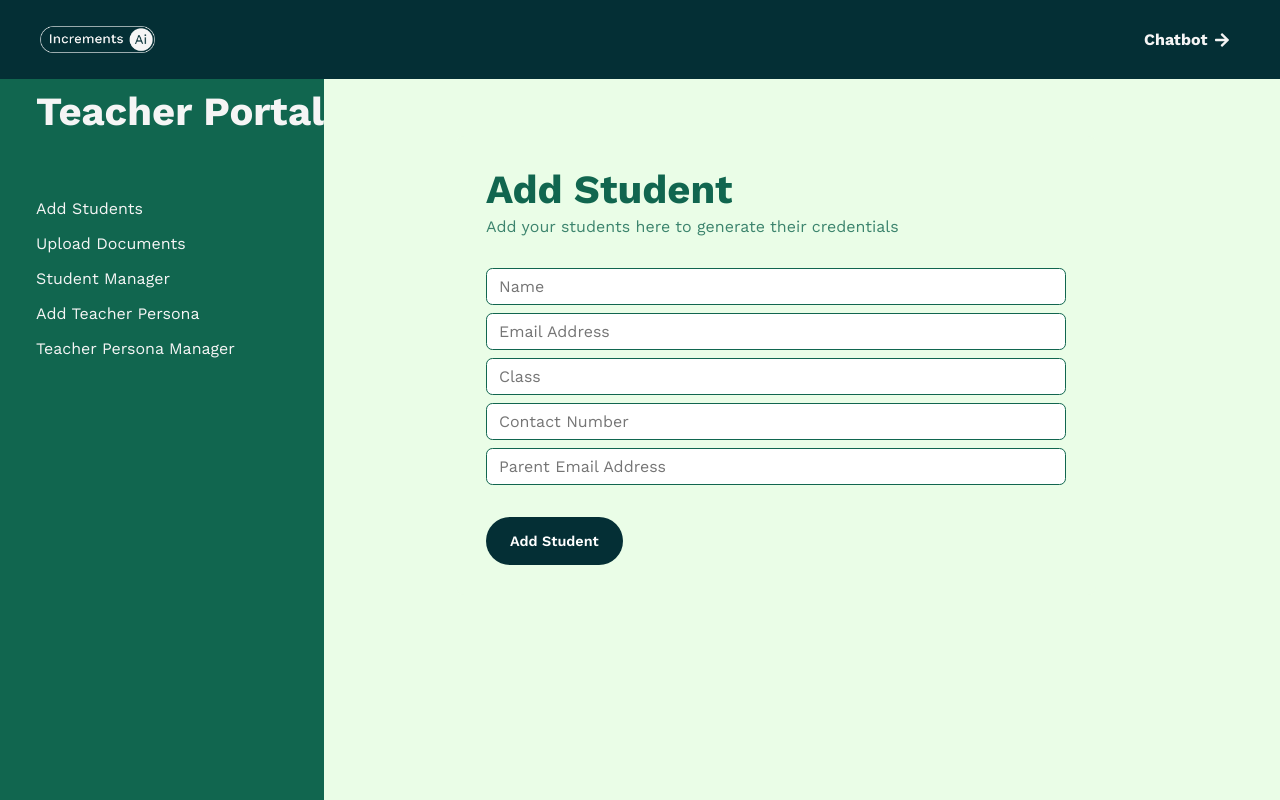
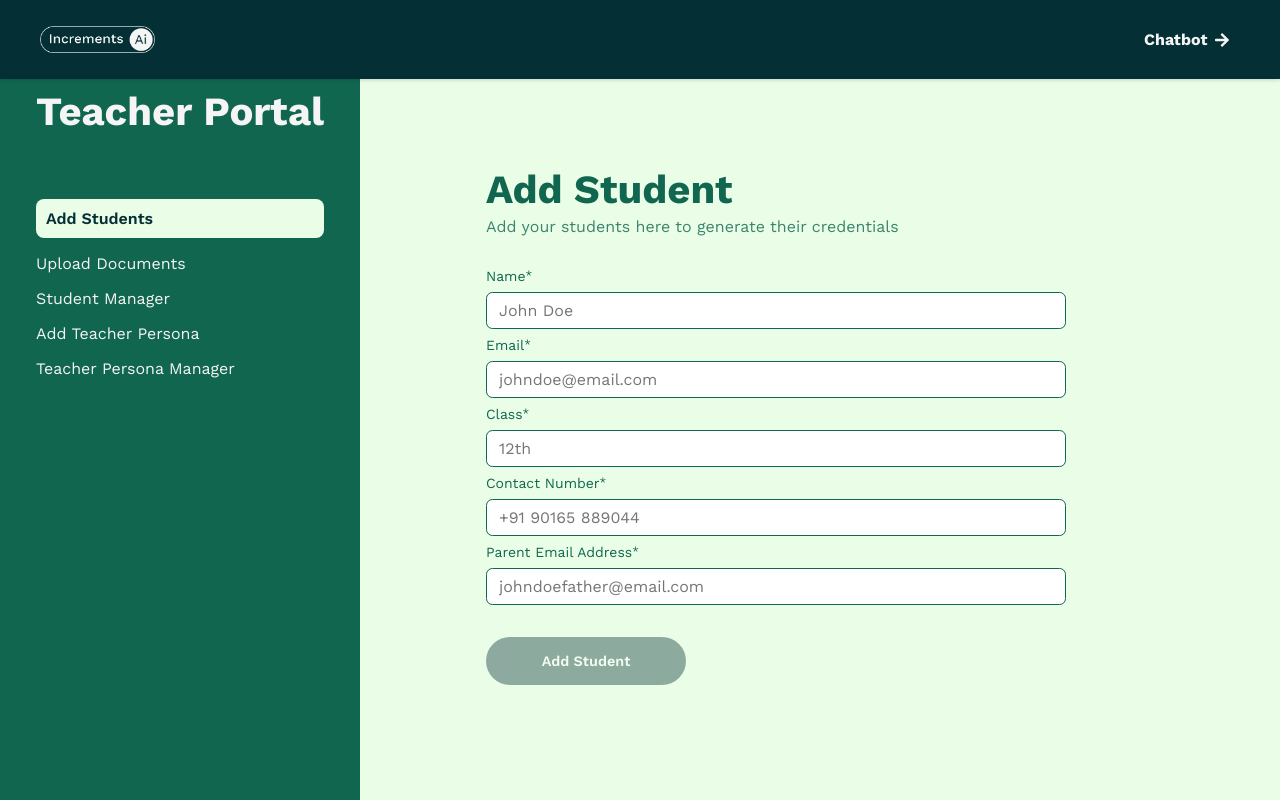
Before and after one commit to NotJanmejay/increments-ai, a React (Vite) app in the folder client/: page /teacher in a window 1280 px wide. Built offline with nearby package versions, Linux system fonts and the light colour scheme; no server answers.

Commit message:
feat: Made final UI changes to the website

```diff
--- a/client/src/components/TeacherPersonaManager.tsx
+++ b/client/src/components/TeacherPersonaManager.tsx
@@ -1,4 +1,4 @@
-import React, { useEffect, useState } from "react";
+import { useEffect, useState } from "react";
 import axios from "axios";
 import {
   Dialog,
@@ -48,7 +48,7 @@ function PersonaCard({
   );
 }
 
-const TeacherPersonaManager: React.FC = () => {
+const TeacherPersonaManager = () => {
   const [personas, setPersonas] = useState<TeacherPersona[]>([]);
   const [loading, setLoading] = useState<boolean>(true);
   const [error, setError] = useState<string | null>(null);
@@ -154,7 +154,7 @@ const TeacherPersonaManager: React.FC = () => {
   if (error) return <div>{error}</div>;
 
   return (
-    <div className="option-container">
+    <div className={`option-container`}>
       <div className="title">Manage Teacher Persona</div>
       <p>Manage all the added teacher personas here</p>
       <div className="teacher-persona-container">
--- a/client/src/components/addStudent.tsx
+++ b/client/src/components/addStudent.tsx
@@ -5,7 +5,7 @@ function AddStudentComponent({ setStudents }: { setStudents: any }) {
   const [studentData, setStudentData] = React.useState({
     name: "",
     email: "",
-    standard: "", // Changed from 'class' to 'standard'
+    standard: "",
     contact: "",
     parentEmail: "",
   });
@@ -24,7 +24,7 @@ function AddStudentComponent({ setStudents }: { setStudents: any }) {
       JSON.stringify({
         name: studentData.name,
         email: studentData.email,
-        standard: studentData.standard, // Ensure consistency here
+        standard: studentData.standard,
         contact_number: studentData.contact,
         parent_email: studentData.parentEmail,
       })
@@ -37,7 +37,7 @@ function AddStudentComponent({ setStudents }: { setStudents: any }) {
       body: JSON.stringify({
         name: studentData.name,
         email: studentData.email,
-        standard: studentData.standard, // Ensure consistency here
+        standard: studentData.standard,
         contact_number: studentData.contact,
         parent_email: studentData.parentEmail,
       }),
@@ -53,55 +53,84 @@ function AddStudentComponent({ setStudents }: { setStudents: any }) {
     setStudentData({
       name: "",
       email: "",
-      standard: "", // Changed from 'class' to 'standard'
+      standard: "",
       contact: "",
       parentEmail: "",
     });
   };
 
+  const isDisabled = !(
+    studentData.name &&
+    studentData.email &&
+    studentData.standard &&
+    studentData.contact &&
+    studentData.parentEmail
+  );
+
   return (
-    <div className="option-container">
+    <div className={`option-container`}>
       <div className="title">Add Student</div>
       <p>Add your students here to generate their credentials</p>
       <div id="input-fields">
+        <label htmlFor="">
+          Name <sup>*</sup>
+        </label>
         <input
           type="text"
           name="name"
-          placeholder="Name"
+          placeholder="John Doe"
           value={studentData.name}
           onChange={handleChange}
         />
+        <label htmlFor="">
+          Email <sup>*</sup>
+        </label>
         <input
           type="email"
           name="email"
-          placeholder="Email Address"
+          placeholder="johndoe@email.com"
           value={studentData.email}
           onChange={handleChange}
         />
+        <label htmlFor="">
+          Class <sup>*</sup>
+        </label>
         <input
           type="text"
-          name="standard" // Updated name here
-          placeholder="Class"
-          value={studentData.standard} // Updated here
+          name="standard"
+          placeholder="12th"
+          value={studentData.standard}
           onChange={handleChange}
         />
+        <label htmlFor="">
+          Contact Number<sup>*</sup>
+        </label>
         <input
           type="tel"
           name="contact"
-          placeholder="Contact Number"
+          placeholder="+91 90165 889044"
           value={studentData.contact}
           onChange={handleChange}
         />
+        <label htmlFor="">
+          Parent Email Address<sup>*</sup>
+        </label>
         <input
           type="email"
           name="parentEmail"
-          placeholder="Parent Email Address"
+          placeholder="johndoefather@email.com"
           value={studentData.parentEmail}
           onChange={handleChange}
         />
       </div>
       <div className="button-section">
-        <button onClick={handleAddStudent}>Add Student</button>
+        <button
+          onClick={handleAddStudent}
+          disabled={isDisabled}
+          title={isDisabled ? "Please add all details first" : ""}
+        >
+          Add Student
+        </button>
       </div>
     </div>
   );
--- a/client/src/components/addTeacherPersona.tsx
+++ b/client/src/components/addTeacherPersona.tsx
@@ -10,8 +10,15 @@ function AddTeacherPersona() {
     greetings: "",
   });
 
+  const isDisabled = !(
+    teacherData.name &&
+    teacherData.tagline &&
+    teacherData.subject &&
+    teacherData.description &&
+    teacherData.greetings
+  );
   const handleChange = (
-    e: React.ChangeEvent<HTMLInputElement | HTMLTextAreaElement>,
+    e: React.ChangeEvent<HTMLInputElement | HTMLTextAreaElement>
   ) => {
     const { name, value } = e.target;
     setTeacherData({
@@ -28,7 +35,7 @@ function AddTeacherPersona() {
         subject: teacherData.subject,
         description: teacherData.description,
         greetings: teacherData.greetings,
-      }),
+      })
     );
 
     fetch("http://localhost:8000/api/teachers/create/", {
@@ -61,14 +68,16 @@ function AddTeacherPersona() {
   };
 
   return (
-    <div className="option-container">
+    <div className={`option-container`}>
       <div className="title">Add Teacher Persona</div>
       <p>
         Provide teacher-specific personas to give students the feeling of school
         from anywhere.
       </p>
       <div id="input-fields">
-        <label htmlFor="name">Name</label>
+        <label htmlFor="name">
+          Name <sup>*</sup>
+        </label>
         <input
           type="text"
           name="name"
@@ -76,7 +85,9 @@ function AddTeacherPersona() {
           value={teacherData.name}
           onChange={handleChange}
         />
-        <label htmlFor="tagline">Tagline</label>
+        <label htmlFor="tagline">
+          Tagline <sup>*</sup>
+        </label>
         <input
           type="text"
           name="tagline"
@@ -84,7 +95,9 @@ function AddTeacherPersona() {
           value={teacherData.tagline}
           onChange={handleChange}
         />
-        <label htmlFor="subject">Subject</label>
+        <label htmlFor="subject">
+          Subject <sup>*</sup>
+        </label>
         <input
           type="text"
           name="subject"
@@ -92,14 +105,18 @@ function AddTeacherPersona() {
           value={teacherData.subject}
           onChange={handleChange}
         />
-        <label htmlFor="description">Description</label>
+        <label htmlFor="description">
+          Description <sup>*</sup>
+        </label>
         <textarea
           name="description"
           placeholder="How would you describe this teacher"
           value={teacherData.description}
           onChange={handleChange}
         />
-        <label htmlFor="greetings">Greetings</label>
+        <label htmlFor="greetings">
+          Greetings <sup>*</sup>
+        </label>
         <input
           type="text"
           name="greetings"
@@ -109,7 +126,13 @@ function AddTeacherPersona() {
         />
       </div>
       <div className="button-section">
-        <button onClick={handleAddTeacher}>Add Persona</button>
+        <button
+          onClick={handleAddTeacher}
+          disabled={isDisabled}
+          title={isDisabled ? "Please add all details first" : ""}
+        >
+          Add Persona
+        </button>
       </div>
     </div>
   );
--- a/client/src/components/studentManager.tsx
+++ b/client/src/components/studentManager.tsx
@@ -85,7 +85,7 @@ function StudentManager({ students, setStudents }: StudentManagerProps) {
   };
 
   return (
-    <div className="option-container">
+    <div className={`option-container `}>
       <div className="title">Manage Students</div>
       <p>Manage all your added students, delete, edit or make other changes</p>
 
--- a/client/src/page/teacherAdmin.tsx
+++ b/client/src/page/teacherAdmin.tsx
@@ -37,6 +37,7 @@ function TeacherAdmin() {
         <div id="left-pane">
           <h1>Teacher Portal</h1>
           <p
+            className={currentSection === "add-student" ? "selected" : ""}
             onClick={() => {
               localStorage.setItem("window", "add-student");
               setCurrentSection("add-student");
@@ -45,6 +46,7 @@ function TeacherAdmin() {
             Add Students
           </p>
           <p
+            className={currentSection === "upload-documents" ? "selected" : ""}
             onClick={() => {
               localStorage.setItem("window", "upload-documents");
               setCurrentSection("upload-documents");
@@ -53,6 +55,7 @@ function TeacherAdmin() {
             Upload Documents
           </p>
           <p
+            className={currentSection === "student-manager" ? "selected" : ""}
             onClick={() => {
               localStorage.setItem("window", "student-manager");
               setCurrentSection("student-manager");
@@ -61,6 +64,7 @@ function TeacherAdmin() {
             Student Manager
           </p>
           <p
+            className={currentSection === "teacher-persona" ? "selected" : ""}
             onClick={() => {
               localStorage.setItem("window", "teacher-persona");
               setCurrentSection("teacher-persona");
@@ -69,6 +73,9 @@ function TeacherAdmin() {
             Add Teacher Persona
           </p>
           <p
+            className={
+              currentSection === "teacher-persona-manager" ? "selected" : ""
+            }
             onClick={() => {
               localStorage.setItem("window", "teacher-persona-manager");
               setCurrentSection("teacher-persona-manager");
--- a/client/src/styles/TeacherAdmin.css
+++ b/client/src/styles/TeacherAdmin.css
@@ -22,7 +22,7 @@
 
 /* Left pane */
 #left-pane {
-  padding-left: 36px;
+  padding: 0 36px;
   display: flex;
   flex-direction: column;
   height: 100vh;
@@ -40,7 +40,13 @@
 
 #left-pane p {
   cursor: pointer;
-  transition: opacity 0.9s cubic-bezier(0.075, 0.82, 0.165, 1);
+  transition: all 400ms cubic-bezier(0.175, 0.885, 0.32, 1.275);
+}
+
+#left-pane p:not(.selected):hover {
+  cursor: pointer;
+  font-weight: 600;
+  padding: 5px;
 }
 
 /* Right pane */
@@ -78,6 +84,10 @@
   gap: 0.5rem;
 }
 
+#input-fields label {
+  display: flex;
+}
+
 #input-fields input {
   border: 1px solid var(--accent-secondary);
   border-radius: 0.4rem;
@@ -109,15 +119,20 @@
   font-weight: 600;
   font-size: 0.9rem;
   cursor: pointer;
+  transition: all 400ms cubic-bezier(0.175, 0.885, 0.32, 1.275);
+  min-width: 200px;
 }
 
 .button-section button.delete-btn {
   background-color: var(--danger);
 }
 
-.button-section button:hover {
-  opacity: 0.97;
-  transition: all 400ms cubic-bezier(0.075, 0.82, 0.165, 1);
+.button-section button:hover:not(:disabled) {
+  box-shadow: 5px 5px #042f359f;
+}
+
+.button-section button.delete-btn:hover {
+  box-shadow: 5px 5px #e03e299f;
 }
 
 .option-container label {
@@ -148,6 +163,7 @@
   width: 100vw;
   top: 0;
   color: var(--text);
+  box-shadow: rgba(0, 0, 0, 0.16) 0px 1px 4px;
 }
 
 #teacher-navbar .nav-contents p {
@@ -170,14 +186,14 @@
 .teacher-persona-container {
   margin-top: 2rem;
   display: grid;
-  grid-template-columns: repeat(3, 1fr);
-  gap: 1rem;
+  grid-template-columns: repeat(2, 1fr);
+  gap: 2rem;
 }
 
 .teacher-card {
-  width: 100%; /* Ensure cards take full width of grid */
-  max-width: 25vw; /* Optional: limit max width of cards */
-  height: 40vh; /* Set a fixed height */
+  width: 100%;
+  /* max-width: 25vw; */
+  height: 50vh;
   border: 1px solid var(--secondary);
   background-color: white;
   padding: 2rem;
@@ -185,14 +201,14 @@
   display: flex;
   flex-direction: column;
   color: var(--secondary);
-  justify-content: space-between; /* Ensure button section stays at the bottom */
+  justify-content: space-between;
   box-shadow: 0px 4px 8px rgba(0, 0, 0, 0.1); /* Optional: add a shadow */
 }
 
 .teacher-card .button-section {
   display: flex;
   gap: 0.9rem;
-  margin-top: 1rem; /* Add some space between description and buttons */
+  margin-top: 1.5rem; /* Add some space between description and buttons */
 }
 .teacher-card .name {
   font-weight: bold;
@@ -206,33 +222,22 @@
 
 .teacher-card label {
   font-weight: 600;
-  font-size: 0.8rem;
+  font-size: 1rem;
 }
 
 .teacher-card .tagline {
-  font-size: 0.8rem;
+  font-size: 1rem;
   margin-bottom: 16px;
 }
 
 .teacher-card .description {
-  font-size: 0.8rem;
-  flex-grow: 1;
-  overflow: clip;
+  font-size: 1rem;
+  height: auto; /* Adjust if needed */
+  display: -webkit-box;
+  -webkit-box-orient: vertical;
+  -webkit-line-clamp: 4;
+  overflow: hidden;
   text-overflow: ellipsis;
-  display: -webkit-box;
-  -webkit-line-clamp: 4;
-  -webkit-box-orient: vertical;
-}
-
-.teacher-card button {
-  padding: 8px 12px;
-  border: none;
-  border-radius: 4px;
-  cursor: pointer;
-}
-
-.teacher-card button:hover {
-  opacity: 0.8;
 }
 
 .table {
@@ -254,3 +259,16 @@
   border-radius: 100px;
   padding: 16px 24px;
 }
+
+.selected {
+  font-weight: 600;
+  background-color: var(--accent-primary);
+  color: var(--secondary);
+  padding: 10px 10px;
+  border-radius: 8px;
+}
+
+button[disabled] {
+  cursor: not-allowed;
+  opacity: 0.4;
+}
```
Also changed, not shown: client/src/components/uploadDocument.tsx (+24 -19 lines), client/src/styles/studentChatbot.css (+1 -8 lines).
